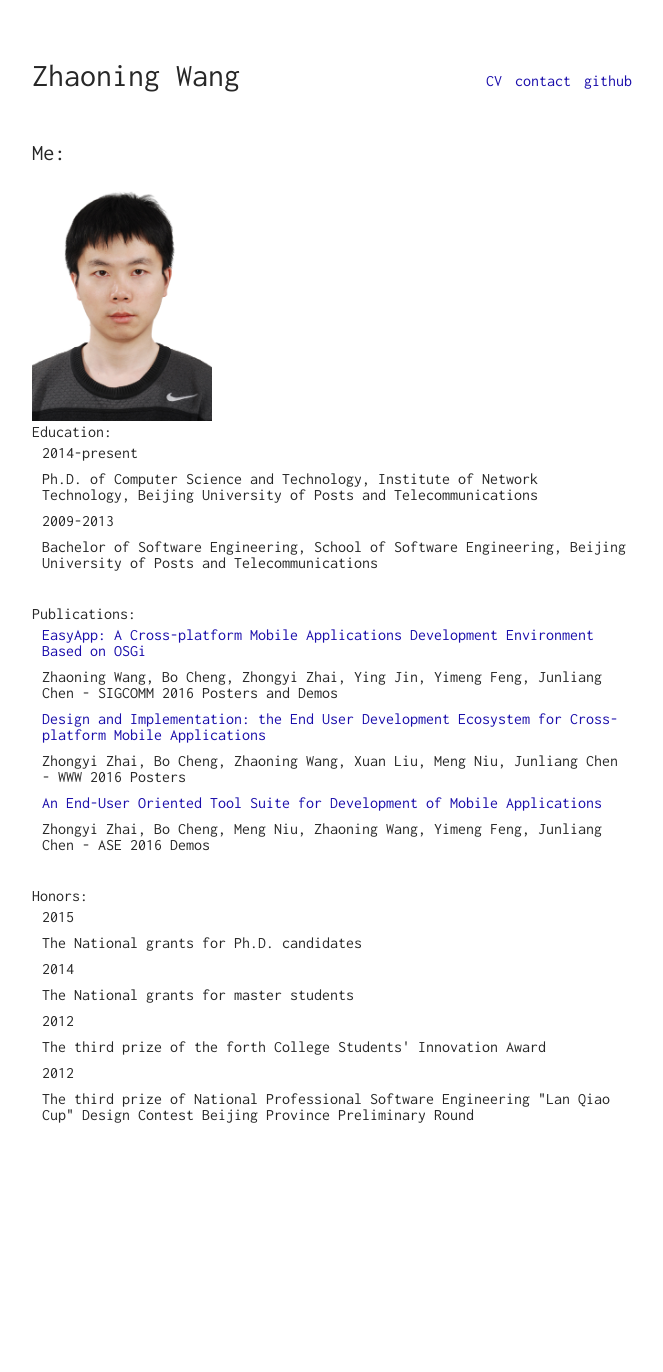
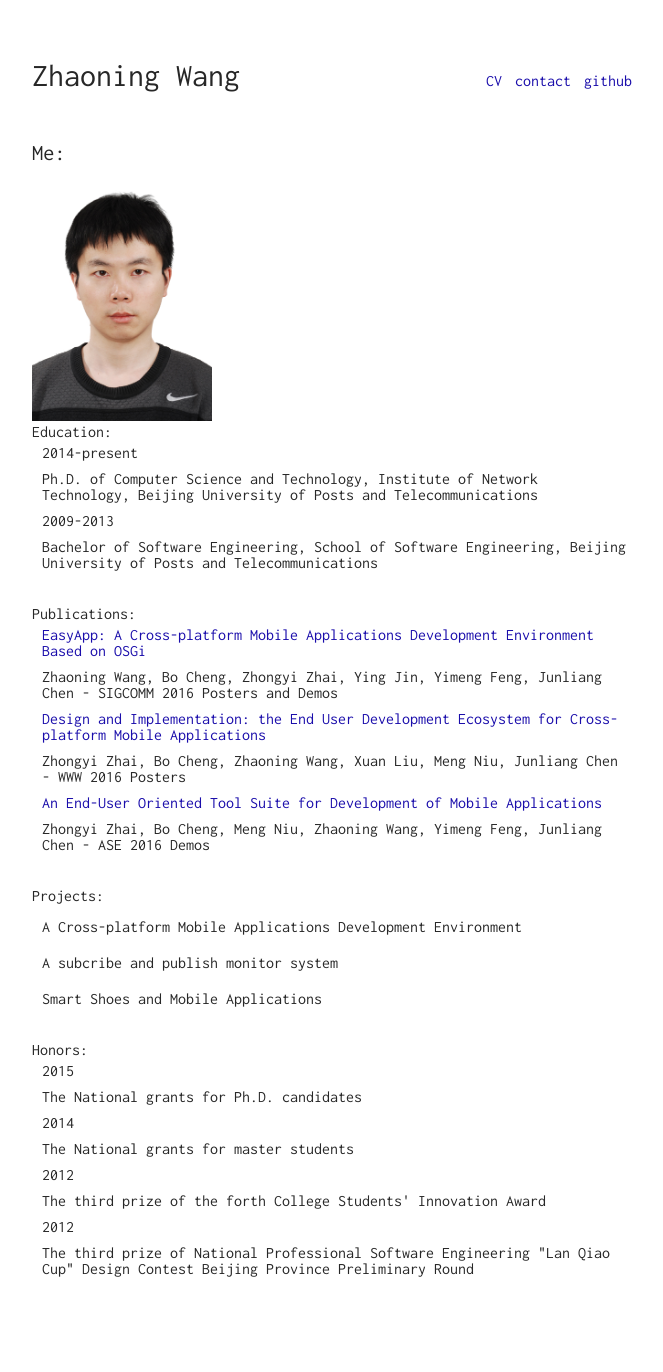
Before and after one commit to asimoo/asimoo.github.io, a Jekyll site: the page built from index.html, in a window 1280 px wide. Shown: the whole page, without its empty margins (308-971 px from the left). Built offline with Jekyll 4.4.1, drawn with Linux system fonts in a browser that asks for light colours; before the commit the page ends 1218 px from its top, so only the background shows below that.

Commit message:
projects

```diff
--- a/index.html
+++ b/index.html
@@ -49,6 +49,19 @@ layout: default
 
 <div class="portfolio">
   <ul>
+    <h3>Projects:</h3>
+      {% for item in site.data.projects %}
+      <li>
+          <span>{{ item.title }}</span>
+      </li>
+      <li>
+        <span>{{ item.intro }}</span>
+      </li>
+{% endfor %}
+  </ul>
+</div>
+<div class="portfolio">
+  <ul>
     <h3>Honors:</h3>
       {% for item in site.data.honor %}
       <li>
```
